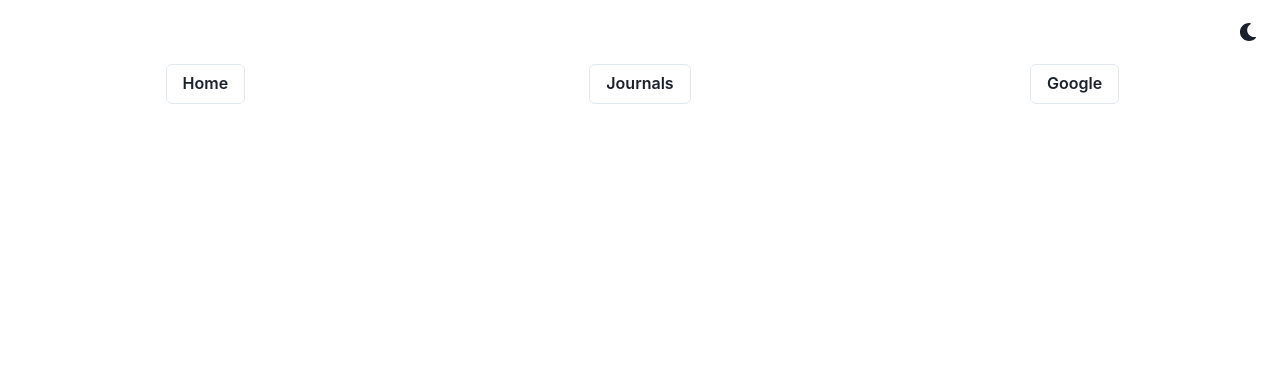
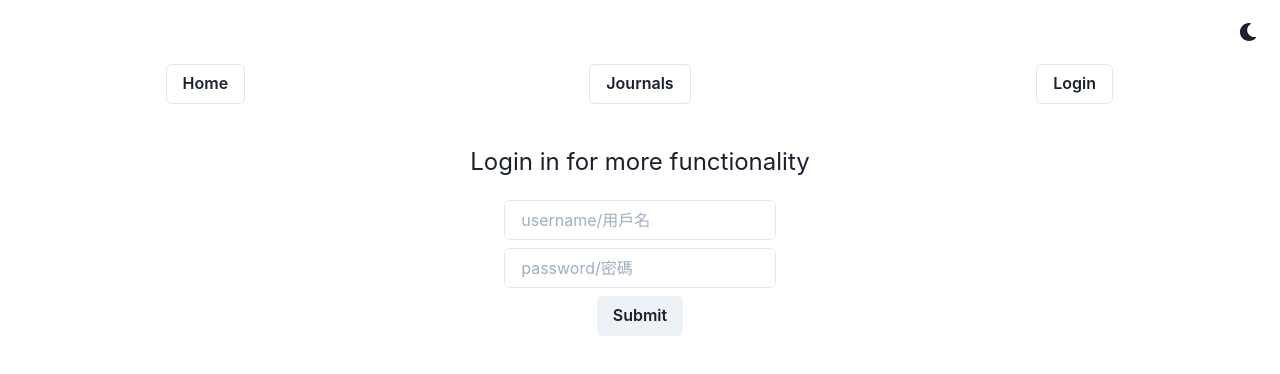
Before and after one commit to CLQuantizer/react_fast, a React (Create React App) app in the folder frontend/: page /login in a window 1280 px wide. Shown: the top 374 px of the page. Built offline with nearby package versions, Linux system fonts and the light colour scheme.

Commit message:
login sorted

```diff
--- /dev/null
+++ b/frontend/src/LoginBox.js
@@ -0,0 +1,92 @@
+import React, {useEffect, useState} from 'react';
+import {Box, Button, Center, FormControl, Input, Text, VStack} from '@chakra-ui/react';
+import {Form, Formik} from "formik";
+import Config from './Config';
+
+const tokenApi = Config.api+'users/token/';
+
+const getToken = async (username, password)=>{
+
+    const response = await fetch(tokenApi, {
+        body: `grant_type=&username=${username}&password=${password}&scope=&client_id=&client_secret=`,
+        headers: {
+            Accept: "application/json",
+            "Content-Type": "application/x-www-form-urlencoded"
+        },
+        method: "POST"
+        });
+    const data = await response.json();
+    alert("Your token is: "+data.access_token+"\n\nIt will expire in 900 seconds");
+    localStorage.setItem('accessToken', data.access_token);
+    return data.access_token;
+}
+
+const LoginBox = props => (
+    <Center>
+    <Box p='4' maxW='lg' textAlign="left">
+        <Text fontSize="2xl" mb="5">Login in for more functionality</Text>
+        <Formik
+            initialValues={{ username: '', password: '' }}
+            validate={values => {
+                const errors = {};
+                if (!values.username) {
+                    errors.username = 'Required';
+                } else if (values.username.length < 3) {
+                    errors.email = 'Username too short';
+                }
+                return errors;
+            }}
+            onSubmit={(values, { setSubmitting }) => {
+                const accessToken = getToken(values.username, values.password);
+                setTimeout(() => {
+                    console.log(JSON.stringify(values, null, 2));
+                    setSubmitting(false);
+                    }, 400);
+            }}
+        >
+        {({
+            values,
+            errors,
+            touched,
+            handleChange,
+            handleBlur,
+            handleSubmit,
+            isSubmitting,
+            /* and other goodies */
+        }) => (
+            <Form onSubmit={handleSubmit}>
+            <VStack>
+            <Input
+                width = '80%'
+                type="text"
+                name="username"
+                onChange={handleChange}
+                onBlur={handleBlur}
+                value={values.username}
+                placeholder='username/用戶名'
+            />
+            {errors.email && touched.email && errors.email}
+
+            <Input
+                width = '80%'
+                type="password"
+                name="password"
+                onChange={handleChange}
+                onBlur={handleBlur}
+                value={values.password}
+                placeholder='password/密碼'
+            />
+            {errors.password && touched.password && errors.password}
+
+            <Button type="submit" disabled={isSubmitting} mt="5">
+                Submit
+            </Button>
+            </VStack>
+            </Form>
+        )}
+        </Formik>
+      </Box>
+      </Center>
+);
+
+export default LoginBox;
--- a/frontend/src/index.js
+++ b/frontend/src/index.js
@@ -7,19 +7,20 @@ import {
   GridItem,
   theme,
 } from '@chakra-ui/react';
-import React, { StrictMode } from 'react';
+import React, { StrictMode, useEffect, useState } from 'react';
 import ReactDOM from 'react-dom';
 import {BrowserRouter,Routes,Route,} from "react-router-dom";
 
 import App from './App';
+import LoginBox from './LoginBox';
 import { ColorModeSwitcher } from './ColorModeSwitcher';
 import Journals from './Journals'
 import Config from './Config';
 
 const serverUrl = Config.server;
 document.title='Journals';
-
-ReactDOM.render(
+function Index(){
+  return (
   <StrictMode>
   <ChakraProvider theme={theme}>
   <Box textAlign="center" fontSize="xl">
@@ -42,21 +43,22 @@ ReactDOM.render(
 
       <GridItem w='100%' h='10'>
         <Button variant = 'outline'>
-          <Link href = 'https://google.co.uk'>Google</Link>
+          <Link href ={serverUrl+'login/'}>Login</Link>
         </Button>
       </GridItem>
 
     </Grid>
   </Box>
   <br/>
-
     <BrowserRouter>
     <Routes>
       <Route path = "" element={<App/>}/>
       <Route path = "journals/" element={<Journals/>}/>
+      <Route path = "login/" element={<LoginBox/>}/>
     </Routes>
     </BrowserRouter>
-    </ChakraProvider>
-  </StrictMode>,
-	document.getElementById('root')
-);
+  </ChakraProvider>
+</StrictMode>);
+}
+
+ReactDOM.render(<Index/>, document.getElementById('root'));
```
Also changed, not shown: 1 other file (tests, documents, lock files or other folders).
